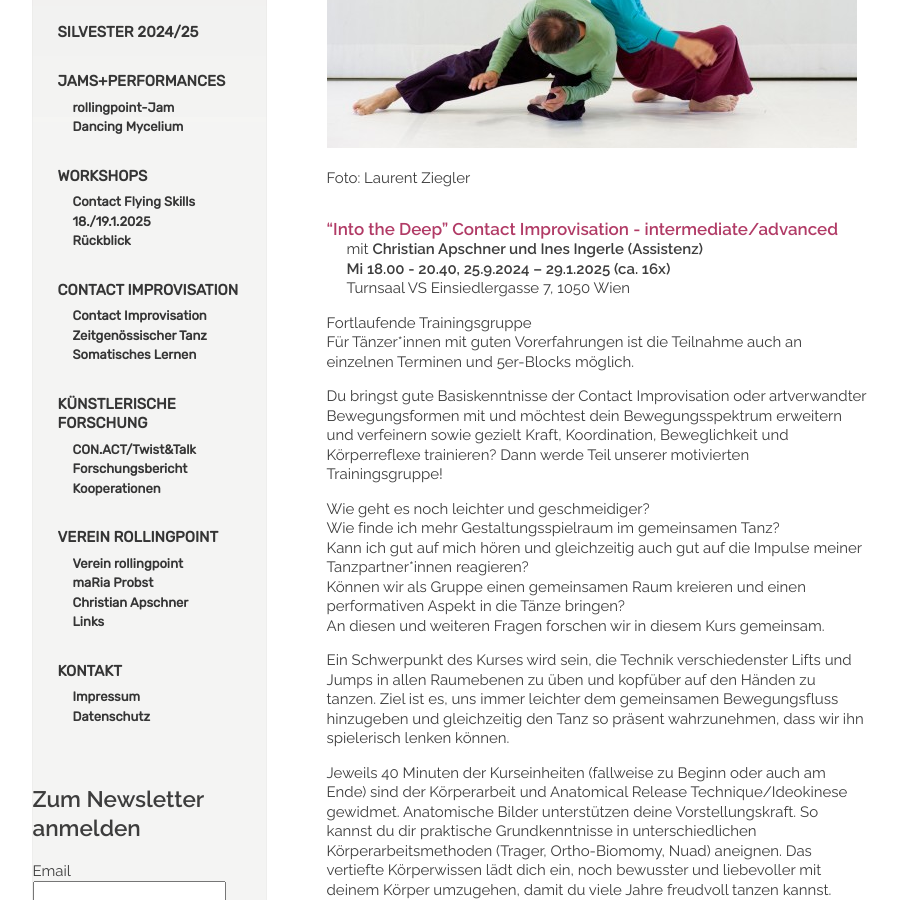
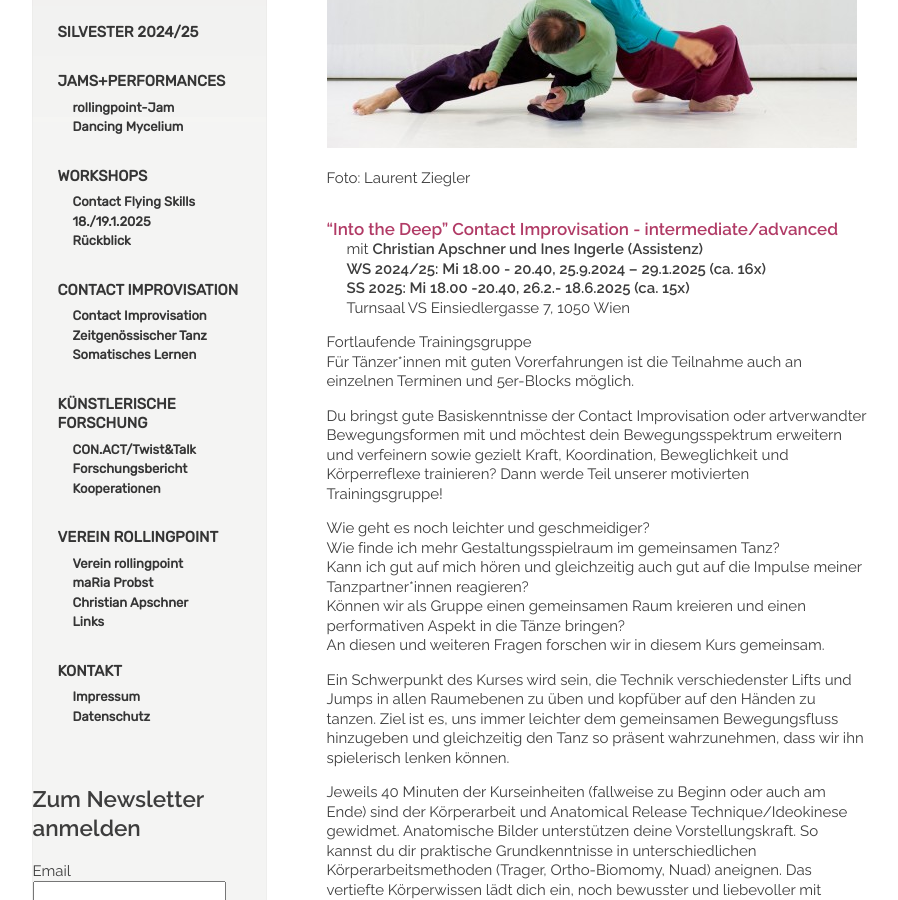
Before and after one commit to manulari/rollingpointat, a Jekyll site: the page built from _pages_de/contactadv.md, in a window 1280 px wide and 900 px high, scrolled down 345 px. Shown: the whole window, without its empty margins (152-1050 px from the left). Built offline with Jekyll 4.4.1, drawn with Linux system fonts in a browser that asks for light colours; comment, search, counter and statistics services are not loaded.

Commit message:
Update page (de) “contactadv”

```diff
--- a/_pages_de/contactadv.md
+++ b/_pages_de/contactadv.md
@@ -10,7 +10,8 @@ Foto: Laurent Ziegler
 #### **“Into the Deep” Contact Improvisation - intermediate/advanced**
 
 mit **Christian Apschner und Ines Ingerle (Assistenz)**\
-**Mi 18.00 - 20.40, 25.9.2024 – 29.1.2025 (ca. 16x)**\
+**WS 2024/25: Mi 18.00 - 20.40, 25.9.2024 – 29.1.2025 (ca. 16x)**\
+**SS 2025: Mi 18.00 -20.40, 26.2.- 18.6.2025 (ca. 15x)**\
 Turnsaal VS Einsiedlergasse 7, 1050 Wien
 
 Fortlaufende Trainingsgruppe\
```
